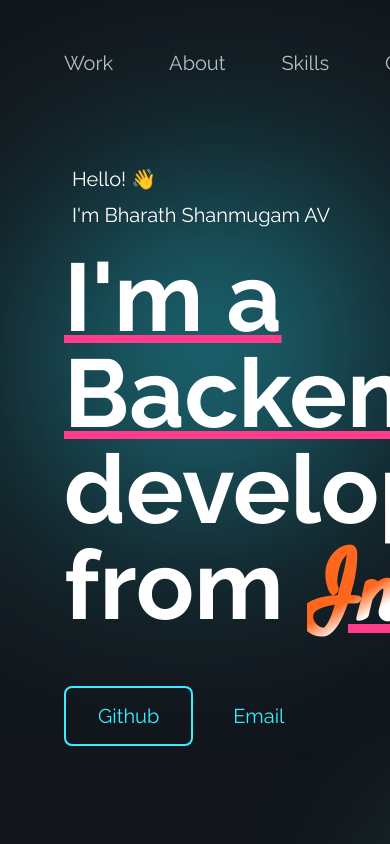
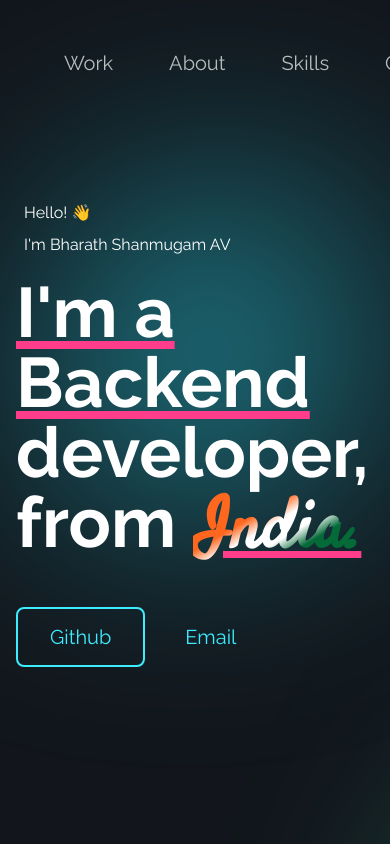
Before and after one commit to Bharath1910/bharathshanmugam.dev, a Next.js app: page / in a window 390 px wide. Shown: the top 844 px of the page. Built offline with nearby package versions, Linux system fonts and the light colour scheme; a web font is replaced by a local one.

Commit message:
complete mobile responsive

```diff
--- a/components/Hero.jsx
+++ b/components/Hero.jsx
@@ -7,15 +7,15 @@ function Hero() {
                 <div className='absolute left-24 top-20 rotate-45 w-56 h-72 bg-blue-dark rounded-full p-5'></div>
             </div>
 
-            <div className="bg-background h-[85vh] flex">
-                <div className="flex-1 text-xl text-white flex justify-center items-center px-16 pb-16 xl:pl-28 z-10">
-                    <div className='flex flex-col gap-4'>
-                        <div>
+            <div className="bg-background h-[80vh] 2xl:h-[90vh] flex">
+                <div className="flex-1 text-xl text-white flex justify-center items-center px-4 md:px-8 pb-16 xl:pl-28 z-10">
+                    <div className='flex flex-col gap-4 cursor-default'>
+                        <div className='text-base md:text-[25px]'>
                             <p className="p-1 px-2 font-raleway">Hello! 👋</p>
                             <h1 className='font-raleway p-1 px-2 rounded-md w-fit'><span className=''>I'm Bharath Shanmugam AV</span></h1>
                         </div>
-                        <p className='text-8xl leading-none font-raleway font-extrabold'><span className="underline decoration-pink decoration-8">I'm a Backend</span> developer, from <span className={styles.grad}>India.</span></p>
-                        <div className='flex mt-6'>
+                        <p className='text-[70px] md:text-7xl 2xl:text-8xl leading-none font-raleway font-extrabold'><span className="underline decoration-pink decoration-8">I'm a Backend</span> developer, from <span className={styles.grad}>India.</span></p>
+                        <div className='flex mt-6 justify-start'>
                             <a className={styles.btn} href='https://github.com/bharath1910' target={"_blank"}>Github</a>
                             <a className="text-complement font-raleway px-10 py-4" href='mailto:av.bharath@proton.me' target={"_blank"}>Email</a>
                         </div>
```
